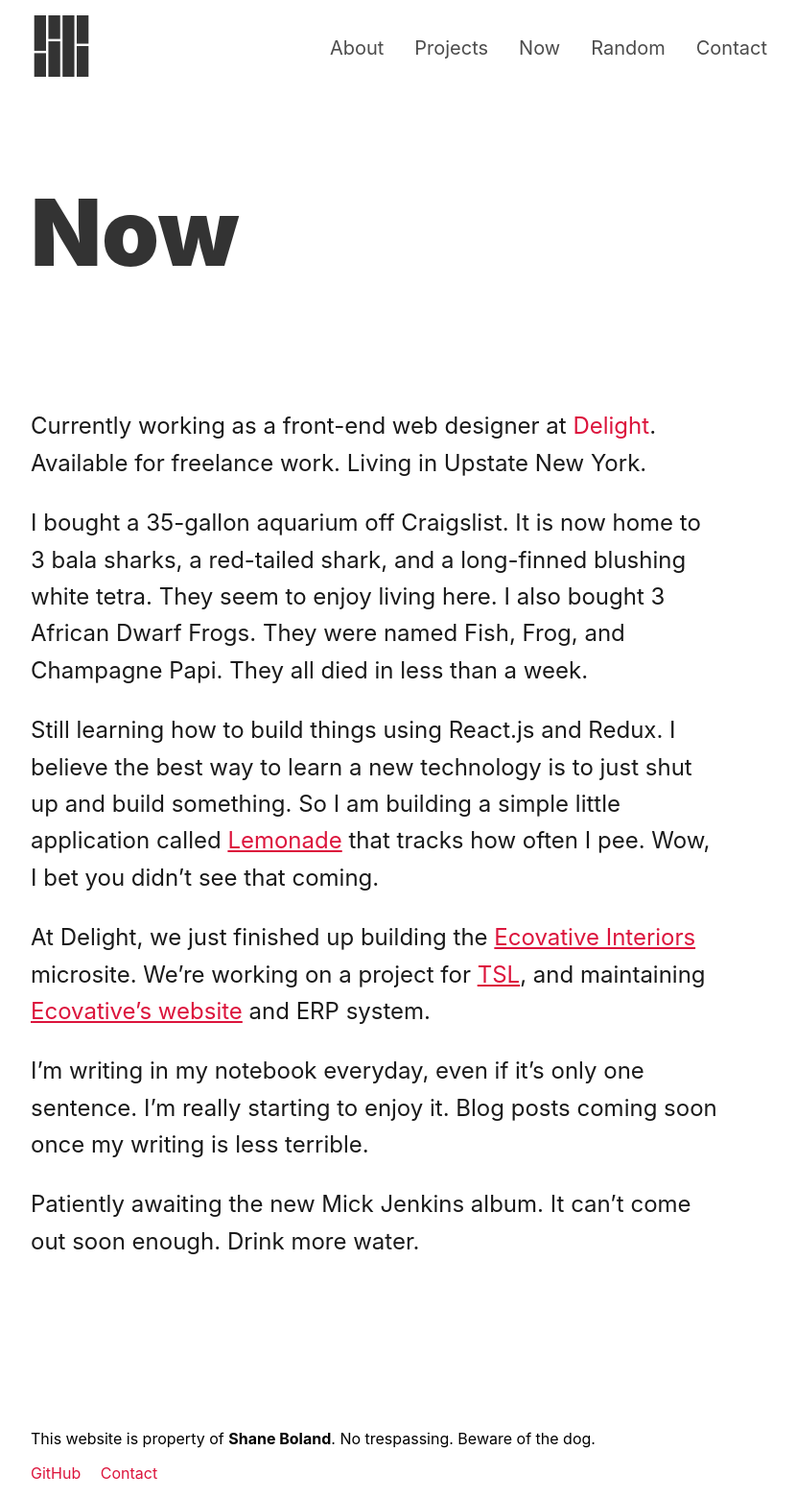
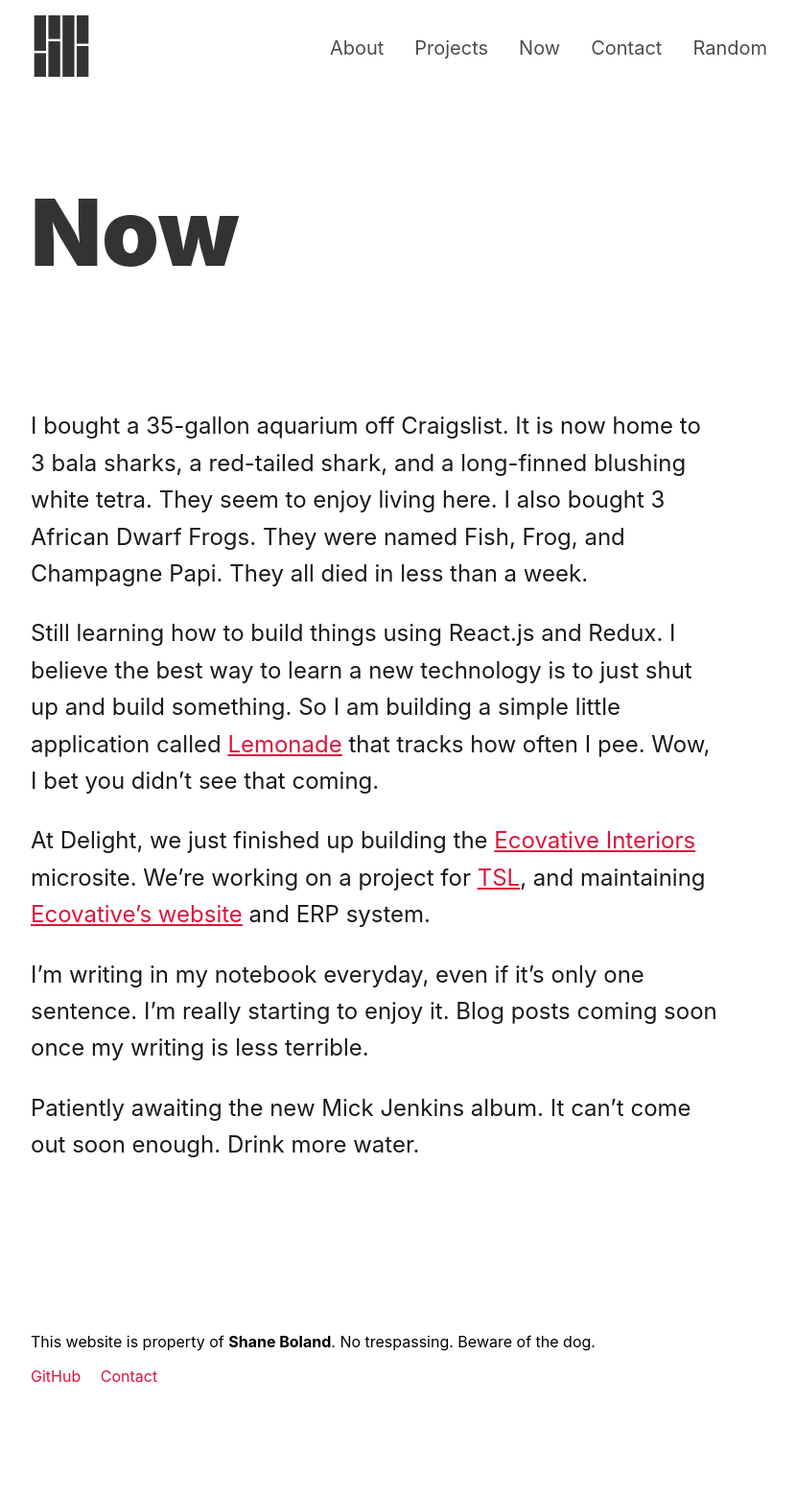
Before and after one commit to shanetheboland/portfolio, a Jekyll site: the page built from now.html, in a window 1280 px wide. Shown: the whole page at 96% size, without its empty margins (224-1054 px from the left). Built offline with Jekyll 4.4.1, drawn with Linux system fonts in a browser that asks for light colours; after the commit the page ends 1460 px from its top, so only the background shows below that.

Commit message:
CONTENT: Updated content

```diff
--- a/_includes/header.html
+++ b/_includes/header.html
@@ -6,8 +6,8 @@
 		--><a class="link black-70 dim f5 f4-ns dib mr3 mr4-ns" href="{{ "/about" | prepend: site.github.url }}" title="About">About</a><!--
 		--><a class="link black-70 dim f5 f4-ns dib mr3 mr4-ns" href="{{ "/projects" | prepend: site.github.url }}" title="Projects">Projects</a><!--
 		--><a class="link black-70 dim f5 f4-ns dib mr3 mr4-ns" href="{{ "/now" | prepend: site.github.url }}" title="Now">Now</a><!--
-		--><a class="link black-70 dim f5 f4-ns dib mr3 mr4-ns" href="javascript:randomlink()" id="js-random" title="Random Internet Awesomeness">Random</a><!--
-		--><a class="link black-70 dim f5 f4-ns dib" href="{{ "/contact" | prepend: site.github.url }}" title="Contact">Contact</a><!--
+		--><a class="link black-70 dim f5 f4-ns dib mr3 mr4-ns" href="{{ "/contact" | prepend: site.github.url }}" title="Contact">Contact</a><!--
+		--><a class="link black-70 dim f5 f4-ns dib" href="javascript:randomlink()" id="js-random" title="Random Internet Awesomeness">Random</a><!--
 	--></nav>
 </header>
 <!-- <header role="banner" itemscope itemtype="http://schema.org/WPHeader">
--- a/now.html
+++ b/now.html
@@ -8,14 +8,11 @@
 
 <section class="mw8 center pa3 ph6-ns black-80">
   <h1 class="f1 f-headline-ns lh-title fw9">Now</h1>
+
 </section>
 
 
 <div class="mw8 center pa3 ph6-ns black-90">
-
-  <p class="f4 f3-ns measure lh-copy">
-    Currently working as a front-end web designer at <a href="http://delight.consulting" class="dim gold link">Delight</a>. Available for freelance work. Living in Upstate New York.
-  </p>
 
   <p class="f4 f3-ns measure lh-copy">
     I bought a 35-gallon aquarium off Craigslist. It is now home to 3 bala sharks, a red-tailed shark, and a long-finned blushing white tetra. They seem to enjoy living here. I also bought 3 African Dwarf Frogs. They were named Fish, Frog, and Champagne Papi. They all died in less than a week.
```
